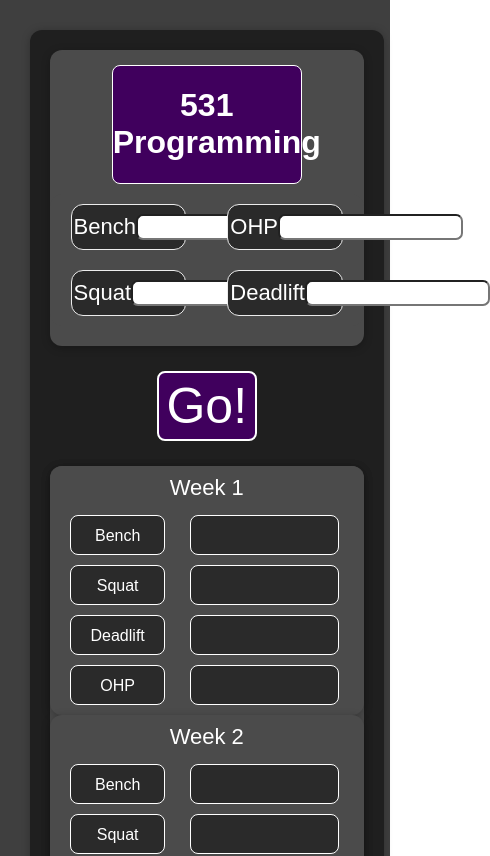
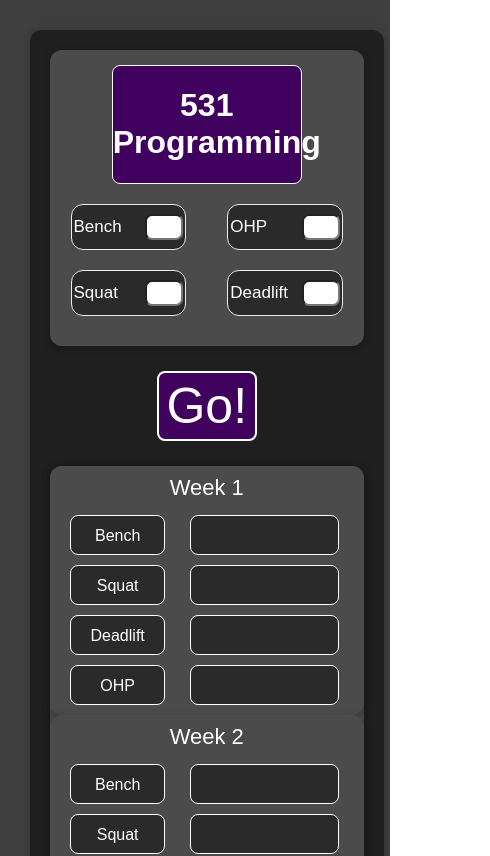
Before and after one commit to reubengw/531React, a React (Create React App) app: page / in a window 390 px wide. Shown: the top 856 px of the page, 490 px wide, since content can reach past the window. Built offline with nearby package versions, Linux system fonts and the light colour scheme.

Commit message:
added styling for mobile

```diff
--- a/src/components/Input/ExerciseInput.css
+++ b/src/components/Input/ExerciseInput.css
@@ -23,3 +23,13 @@
   height: 20px;
   text-align: left;
 }
+
+@media only screen {
+  .exercise_input_title {
+    font-size: 17px;
+  }
+
+  .exercise_input_field {
+    width: 30px;
+  }
+}
```
